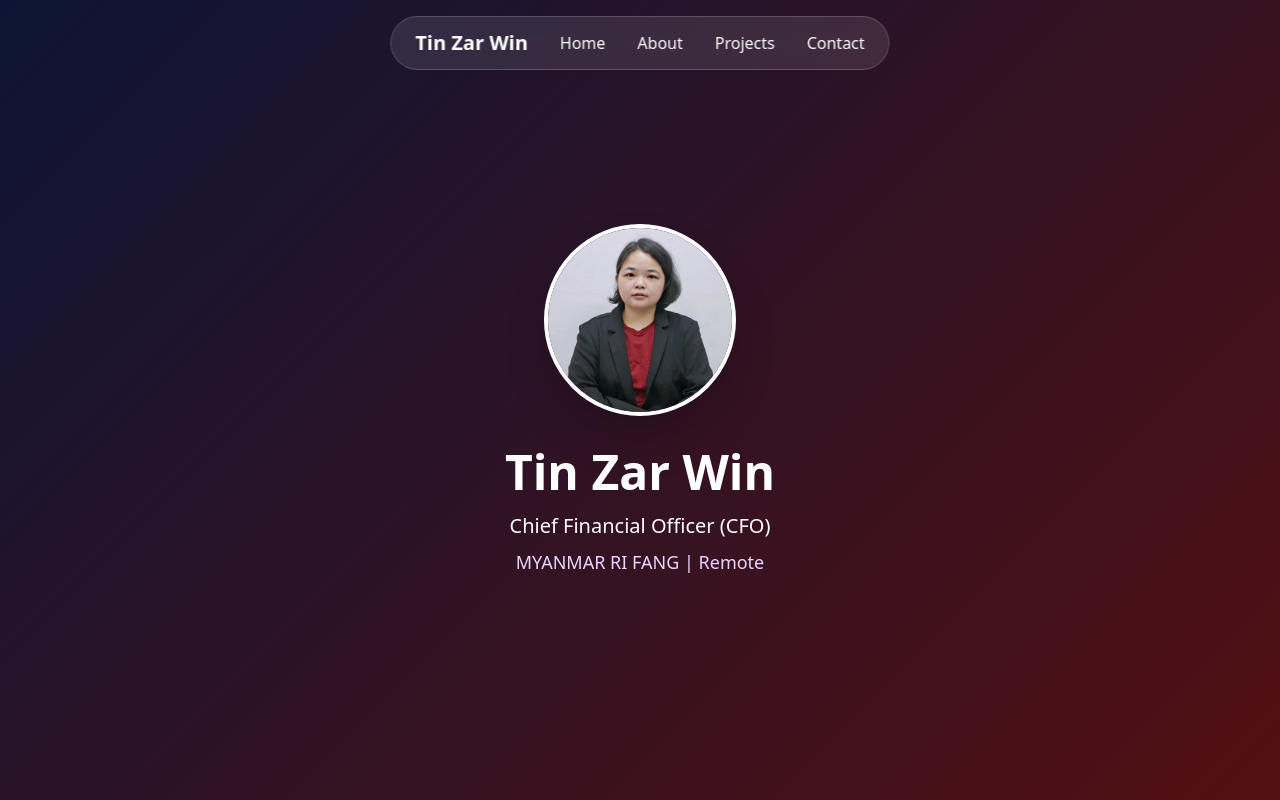
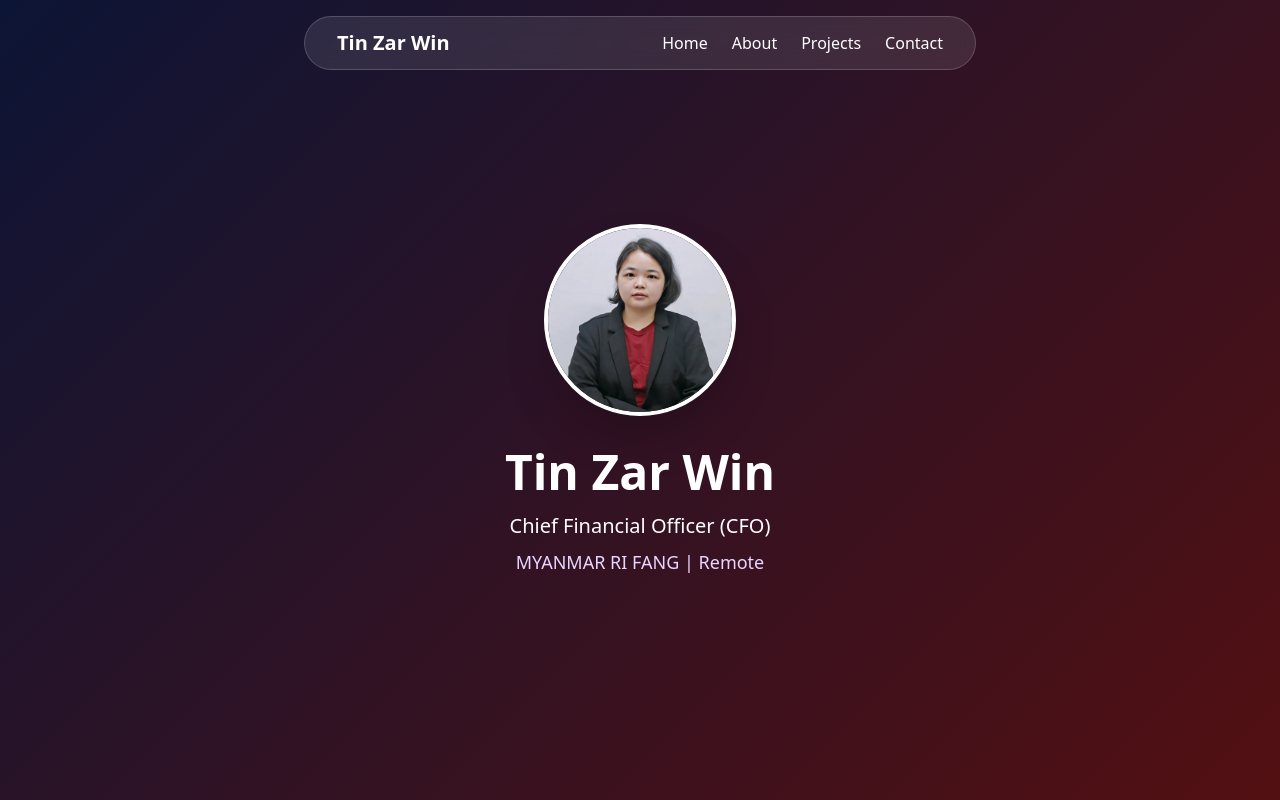
Before and after one commit to ThwinKhantNyarZaw11/TZW_portfolio, a plain HTML site: page index.html in a window 1280 px wide. Shown: the top 800 px of the page. Drawn offline with nearby package versions, Linux system fonts and the light colour scheme.

Commit message:
Update index.html

```diff
--- a/index.html
+++ b/index.html
@@ -6,6 +6,13 @@
     <title>Tin Zar Win - Portfolio</title>
     <script src="https://cdn.tailwindcss.com"></script>
     <style>
+        .glass-card {
+            background: rgba(255, 255, 255, 0.1);
+            backdrop-filter: blur(10px);
+            -webkit-backdrop-filter: blur(10px);
+            border: 1px solid rgba(255, 255, 255, 0.1);
+            box-shadow: 0 8px 32px 0 rgba(31, 38, 135, 0.37);
+        }
         .glass-nav {
             background: rgba(255, 255, 255, 0.1);
             backdrop-filter: blur(10px);
@@ -31,17 +38,34 @@
 </head>
 <body class="gradient-bg min-h-screen text-white">
     <!-- Navigation -->
-    <nav class="glass-nav fixed w-auto top-4 left-1/2 transform -translate-x-1/2 px-6 py-3 rounded-full z-50">
-        <div class="flex items-center space-x-8">
-            <span class="font-bold text-xl">Tin Zar Win</span>
-            <ul class="flex space-x-8">
-                <li><a href="#home" class="hover:text-purple-200 transition-colors">Home</a></li>
-                <li><a href="#about" class="hover:text-purple-200 transition-colors">About</a></li>
-                <li><a href="#projects" class="hover:text-purple-200 transition-colors">Projects</a></li>
-                <li><a href="#contact" class="hover:text-purple-200 transition-colors">Contact</a></li>
-            </ul>
-        </div>
-    </nav>
+    <div class="flex justify-center pt-4 fixed w-full top-0 z-50">
+        <nav class="glass-nav rounded-full px-8 py-3 w-full max-w-2xl mx-4">
+            <div class="flex items-center justify-between">
+                <a href="#" class="text-xl font-bold">Tin Zar Win </a>
+                <!-- Desktop Menu -->
+                <div class="hidden md:flex space-x-6">
+                    <a href="#home" class="hover:text-sky-200 transition-colors">Home</a>
+                    <a href="#about" class="hover:text-sky-200 transition-colors">About</a>
+                    <a href="#projects" class="hover:text-sky-200 transition-colors">Projects</a>
+                    <a href="#contact" class="hover:text-sky-200 transition-colors">Contact</a>
+                </div>
+                <!-- Mobile Menu Button -->
+                <button id="mobile-menu-button" class="md:hidden focus:outline-none">
+                    <svg class="w-6 h-6" fill="none" stroke="currentColor" viewBox="0 0 24 24">
+                        <path stroke-linecap="round" stroke-linejoin="round" stroke-width="2" d="M4 6h16M4 12h16m-7 6h7"></path>
+                    </svg>
+                </button>
+            </div>
+        </nav>
+    </div>
+
+    <!-- Mobile Menu -->
+    <div id="mobile-menu" class="fixed top-20 left-4 right-4 hidden flex-col glass-card rounded-lg p-4 z-40">
+        <a href="#home" class="py-2 px-4 hover:bg-white/10 rounded transition-colors">Home</a>
+        <a href="#about" class="py-2 px-4 hover:bg-white/10 rounded transition-colors">About</a>
+        <a href="#projects" class="py-2 px-4 hover:bg-white/10 rounded transition-colors">Projects</a>
+        <a href="#contact" class="py-2 px-4 hover:bg-white/10 rounded transition-colors">Contact</a>
+    </div>
 
     <!-- Hero Section -->
     <section id="home" class="hero-bg h-screen flex items-center justify-center relative">
```
